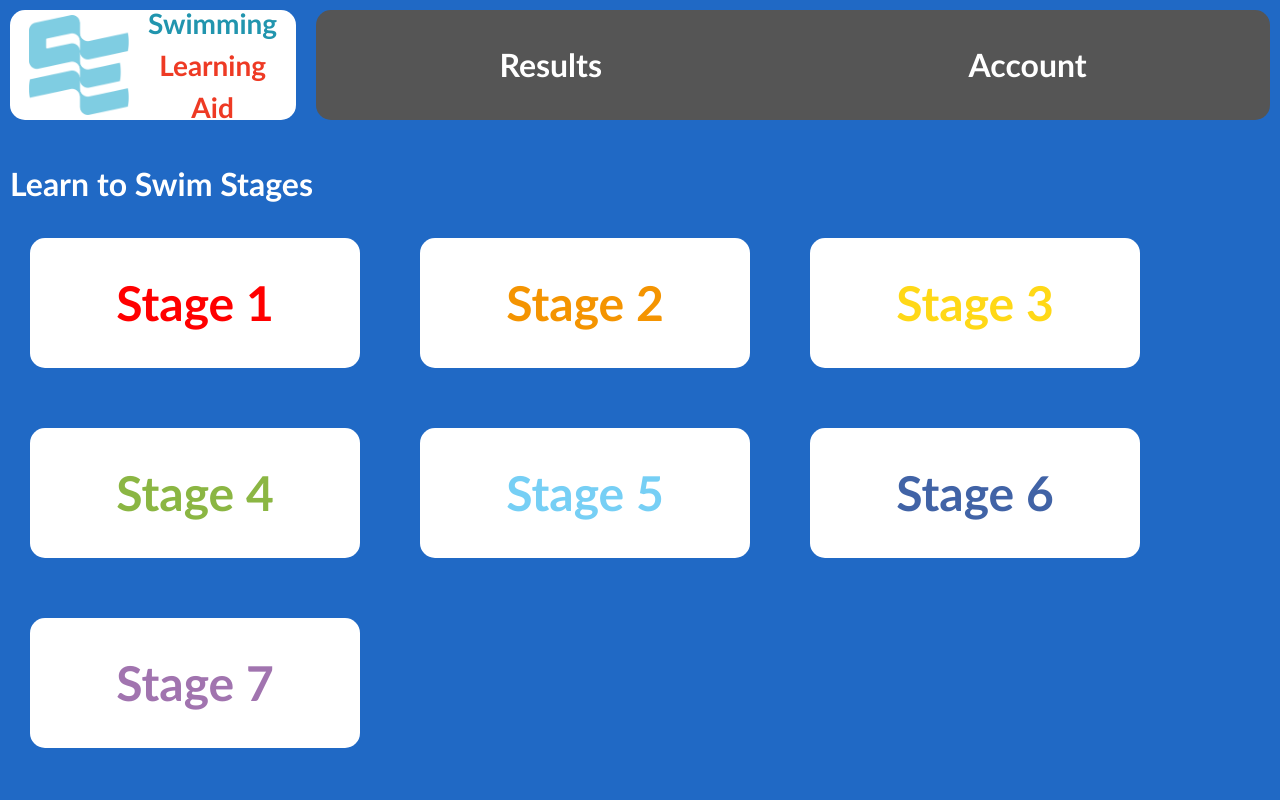
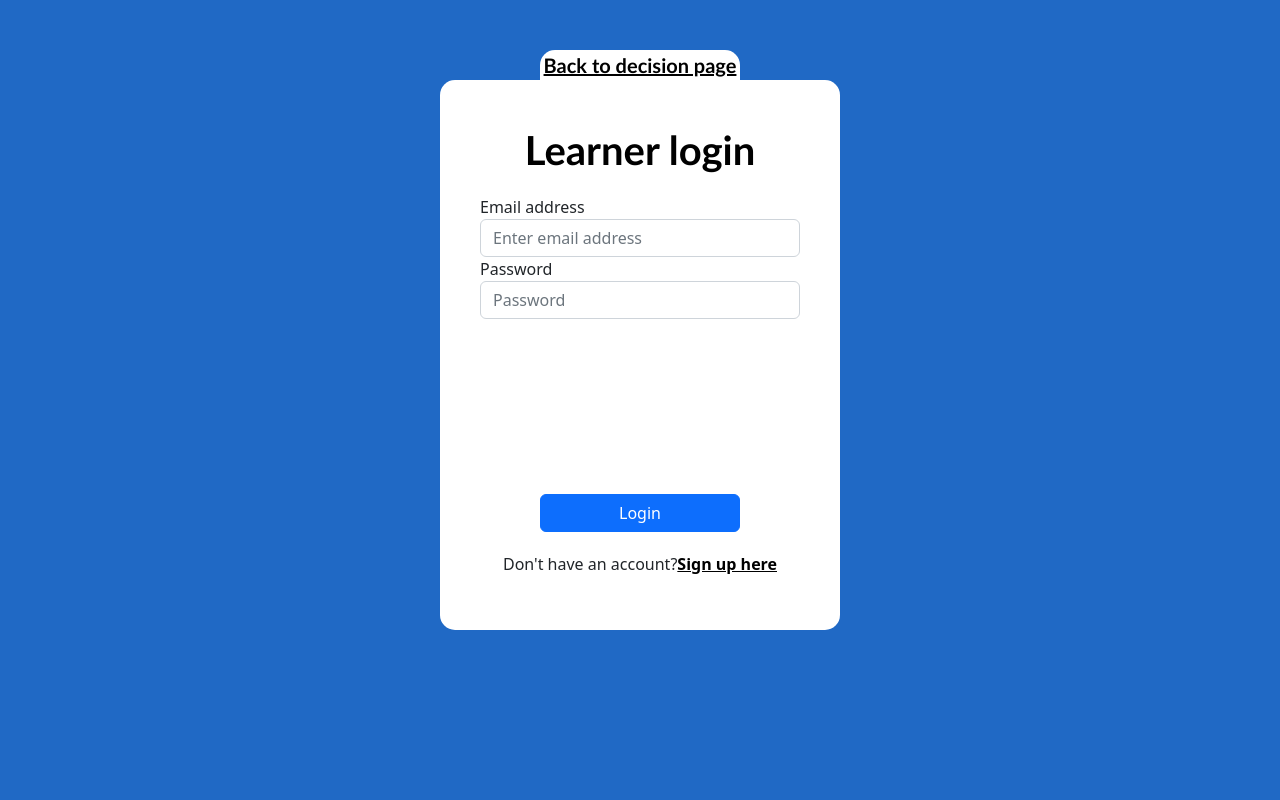
Before and after one commit to DevinDavila/swimming-learning-aid, a React (Create React App) app in the folder src/frontend/: page / in a window 1280 px wide. Shown: the top 800 px of the page. Built offline with nearby package versions, Linux system fonts and the light colour scheme.

Commit message:
recreated learner page using react

```diff
--- a/src/frontend/src/App.js
+++ b/src/frontend/src/App.js
@@ -1,9 +1,10 @@
 import Home from './Pages/Home/Home';
+import Learner from './Pages/Learner/Learner';
 
 function App() {
   return (
     <div>
-      <Home />
+      <Learner />
     </div>
   );
 }
--- /dev/null
+++ b/src/frontend/src/Pages/Learner/Learner.css
@@ -0,0 +1,69 @@
+.learner-container{
+    display: flex;
+    justify-content: center;
+}
+
+.learner-login-section{
+    width: 400px;
+    height: 550px;
+    background: #fff;
+    border-radius: 15px;
+    display: flex;
+    flex-direction: column;
+    align-items: center;
+    margin-top: 80px;
+}
+
+.learner-login-section-title {
+    color: #000000;
+    text-align: center;
+    margin-top: 40px;
+    margin-bottom: 15px;
+    font-size: 40px;
+    font-family: 'Calibri','Arial';
+    font-weight: bold;
+}
+
+.learner-login-form {
+    width: 80%;
+}
+
+.learner-login-submit-button-container {
+    width: 100%;
+    display: flex;
+    justify-content: center;
+    margin-top: 175px;
+}
+
+.learner-login-submit-button {
+    width: 200px;
+}
+
+.learner-login-submit-text {
+    margin-top: 20px;
+    text-align: center;
+}
+
+.learner-login-submit-text-link {
+    color: #000000;
+    font-weight: bold;
+}
+
+/* Back button*/
+
+.learner-back-button{
+    width: 200px;
+    height: 50px;
+    background: #fff;
+    border-radius: 15px;
+    position:absolute;
+    flex-direction: column;
+    align-items: center;
+    top: 40px;
+    color: #000000;
+    text-align: center;
+    margin-top: 10px;
+    font-size: 20px;
+    font-family: 'Calibri','Arial';
+    font-weight: bold;
+}
--- /dev/null
+++ b/src/frontend/src/Pages/Learner/Learner.jsx
@@ -0,0 +1,33 @@
+import './Learner.css';
+
+function Learner() {
+    return (
+        <div className='learner-container'>
+            <div class="learner-login-section">
+                <div class="learner-login-section-title">Learner login</div>
+                <form class="learner-login-form">
+                    <div class="form-group">
+                    <label for="exampleInputEmail1">Email address</label>
+                    <input type="email" class="form-control" id="exampleInputEmail1" aria-describedby="emailHelp" placeholder="Enter email address"/>
+                    </div>
+                    <div class="form-group">
+                    <label for="exampleInputPassword1">Password</label>
+                    <input type="password" class="form-control" id="exampleInputPassword1" placeholder="Password"/>
+                    </div>
+                    <div class="learner-login-submit-button-container">
+                        <button type="submit" class="btn btn-primary learner-login-submit-button">Login</button>
+                    </div>
+                    <div class="learner-login-submit-text">
+                        Don't have an account?
+                        <a href="file:///C:/Users/devin/OneDrive/Desktop/Documents/School/Computer%20Science/Visual%20Studio/frontend/html/learner-sign-up.html" class="learner-login-submit-text-link">Sign up here</a>
+                    </div>
+                </form>
+            </div>
+
+            <a class="learner-back-button" href="file:///C:/Users/devin/OneDrive/Desktop/Documents/School/Computer%20Science/Visual%20Studio/frontend/html/login-decision.html">
+                Back to decision page</a>
+        </div>
+    );
+}
+
+export default Learner;
```
